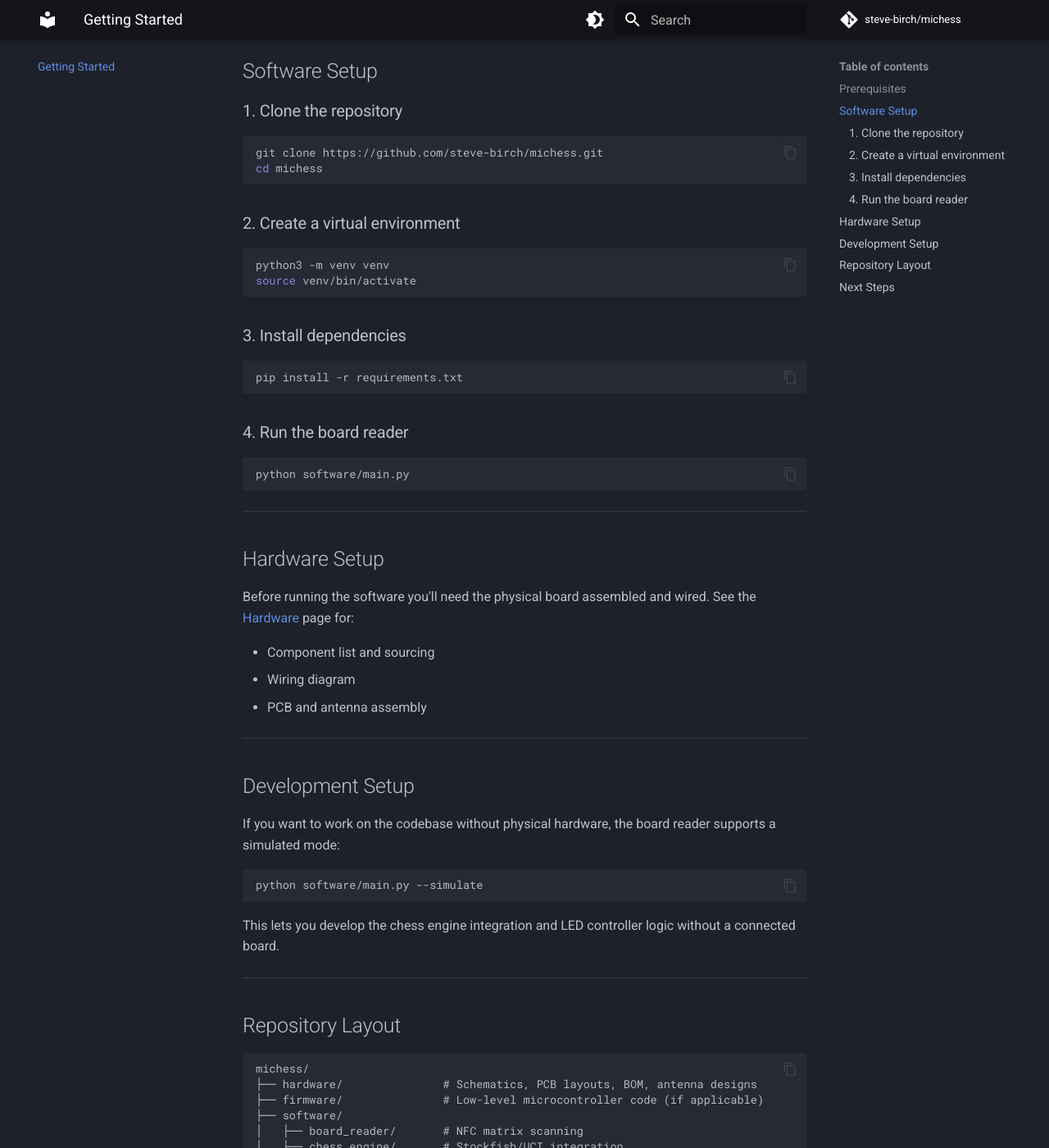
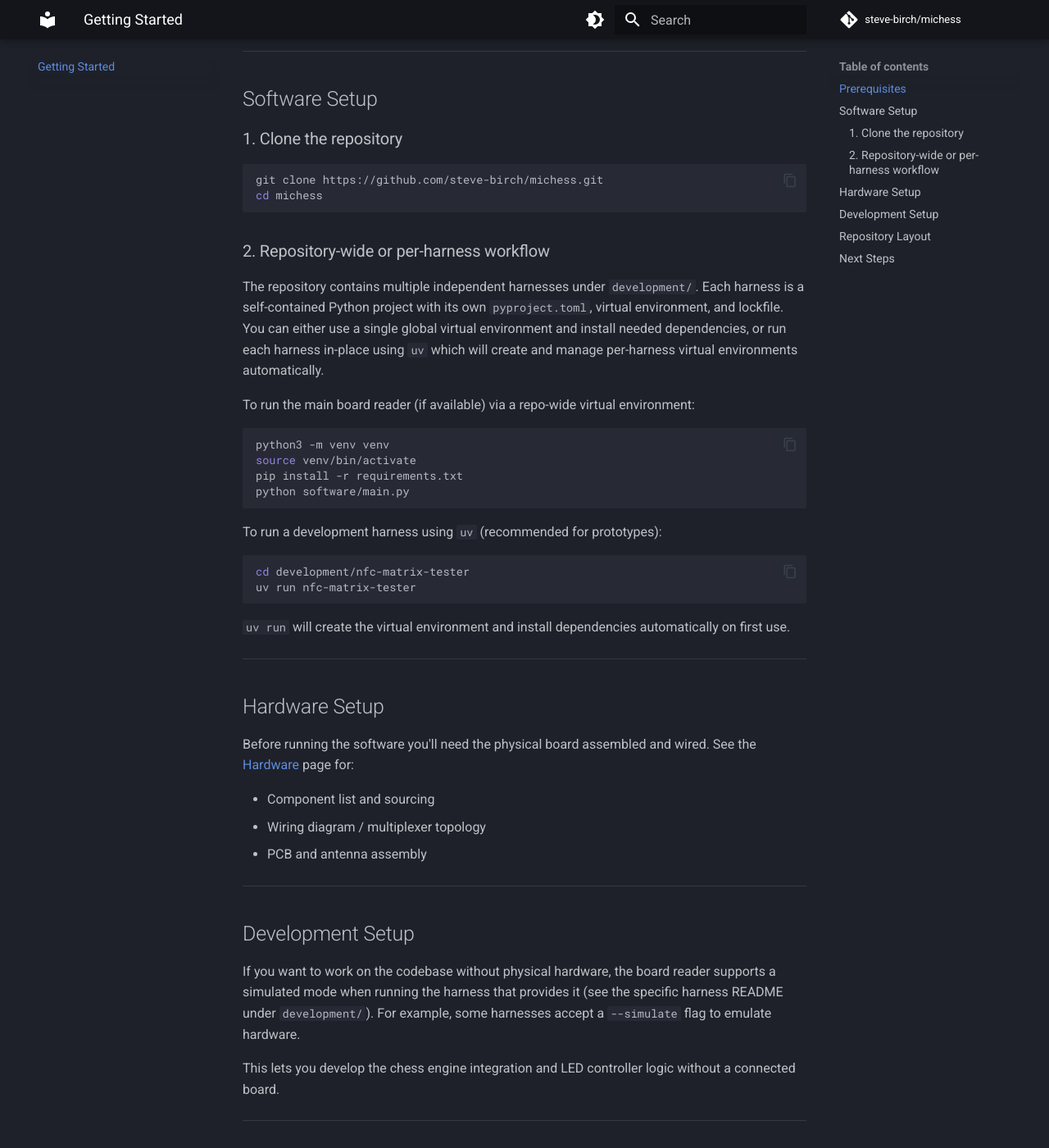
Before and after one commit to steve-birch/michess, an MkDocs documentation site: the page built from docs/getting-started.md, in a window 1280 px wide and 1400 px high, scrolled down 519 px. Shown: the whole window at 82% size. Built offline with MkDocs 1.6.1 and Material for MkDocs 9.7.7, drawn with Linux system fonts in a browser that asks for light colours; comment, search, counter and statistics services are not loaded; some of the changed text lies outside the part shown.

Commit message:
docs: merge temp getting-started changes (uv and development harness notes)

````diff
--- a/docs/getting-started.md
+++ b/docs/getting-started.md
@@ -10,6 +10,7 @@ This guide covers cloning the repo, setting up the software environment on a Ras
 - Raspberry Pi OS (Bookworm or later)
 - Python 3.11+
 - Git
+- [uv](https://docs.astral.sh/uv/) (optional; see Development section)
 
 ---
 
@@ -22,24 +23,27 @@ git clone https://github.com/steve-birch/michess.git
 cd michess
 ```
 
-### 2. Create a virtual environment
+### 2. Repository-wide or per-harness workflow
+
+The repository contains multiple independent harnesses under `development/`. Each harness is a self-contained Python project with its own `pyproject.toml`, virtual environment, and lockfile. You can either use a single global virtual environment and install needed dependencies, or run each harness in-place using `uv` which will create and manage per-harness virtual environments automatically.
+
+To run the main board reader (if available) via a repo-wide virtual environment:
 
 ```bash
 python3 -m venv venv
 source venv/bin/activate
+pip install -r requirements.txt
+python software/main.py
 ```
 
-### 3. Install dependencies
+To run a development harness using `uv` (recommended for prototypes):
 
 ```bash
-pip install -r requirements.txt
+cd development/nfc-matrix-tester
+uv run nfc-matrix-tester
 ```
 
-### 4. Run the board reader
-
-```bash
-python software/main.py
-```
+`uv run` will create the virtual environment and install dependencies automatically on first use.
 
 ---
 
@@ -48,18 +52,14 @@ python software/main.py
 Before running the software you'll need the physical board assembled and wired. See the [Hardware](hardware.md) page for:
 
 - Component list and sourcing
-- Wiring diagram
+- Wiring diagram / multiplexer topology
 - PCB and antenna assembly
 
 ---
 
 ## Development Setup
 
-If you want to work on the codebase without physical hardware, the board reader supports a simulated mode:
-
-```bash
-python software/main.py --simulate
-```
+If you want to work on the codebase without physical hardware, the board reader supports a simulated mode when running the harness that provides it (see the specific harness README under `development/`). For example, some harnesses accept a `--simulate` flag to emulate hardware.
 
 This lets you develop the chess engine integration and LED controller logic without a connected board.
 
@@ -75,9 +75,8 @@ michess/
 │   ├── board_reader/       # NFC matrix scanning
 │   ├── chess_engine/       # Stockfish/UCI integration
 │   └── led_controller/     # LED matrix control
-├── development/            # Throwaway hardware/learning test harnesses
+├── development/            # Throwaway hardware/learning test harnesses (each a self-contained project)
 ├── docs/
-│   └── architecture/       # System diagrams and design notes
 └── tests/
 ```
 
@@ -87,3 +86,4 @@ michess/
 
 - Read the [Hardware](hardware.md) page to understand the physical build
 - Read the [Software](software.md) page for architecture details and how to contribute code
+- For prototype development, see the README inside each harness under `development/` (for example `development/nfc-matrix-tester/README.md`) for run instructions and available simulate flags
````
